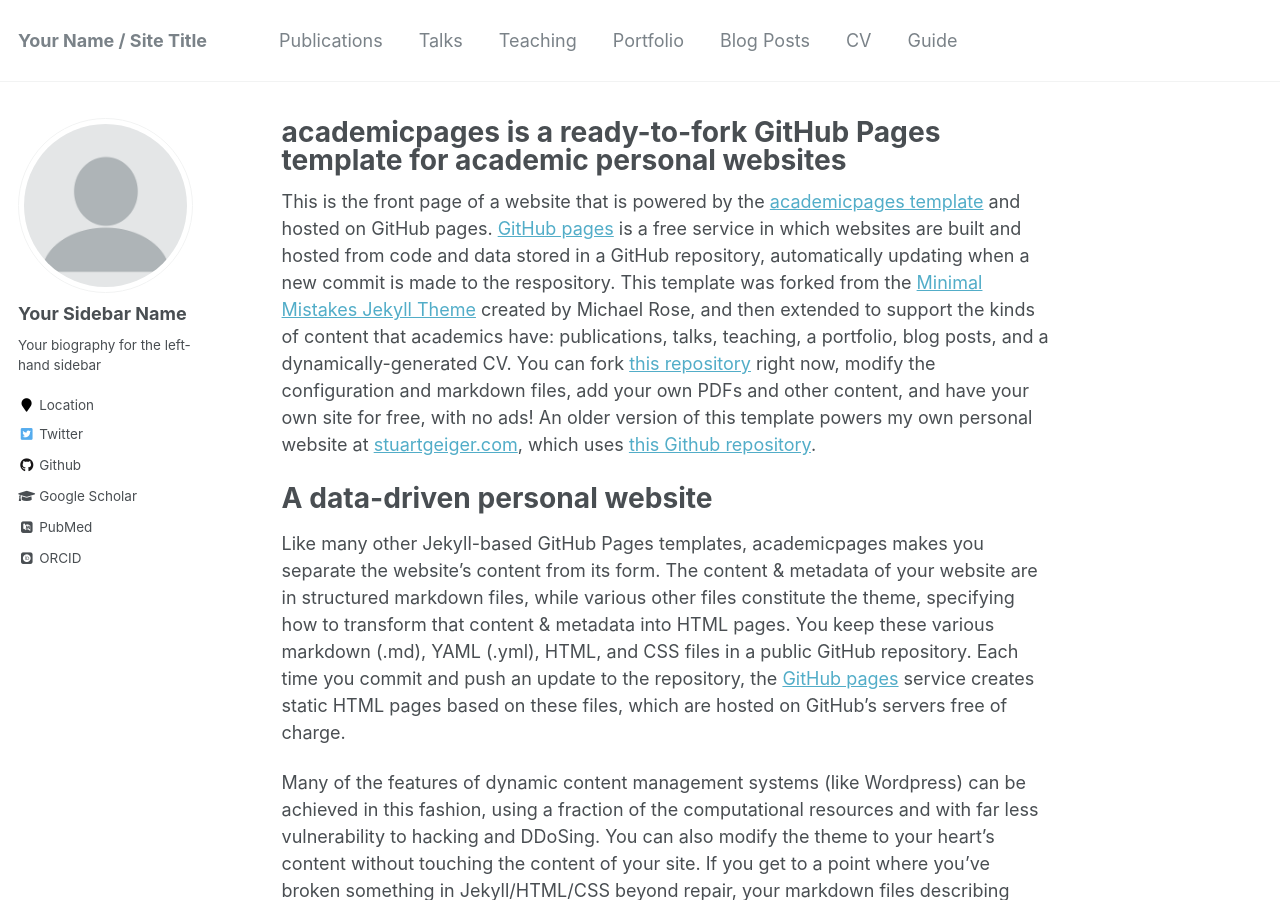
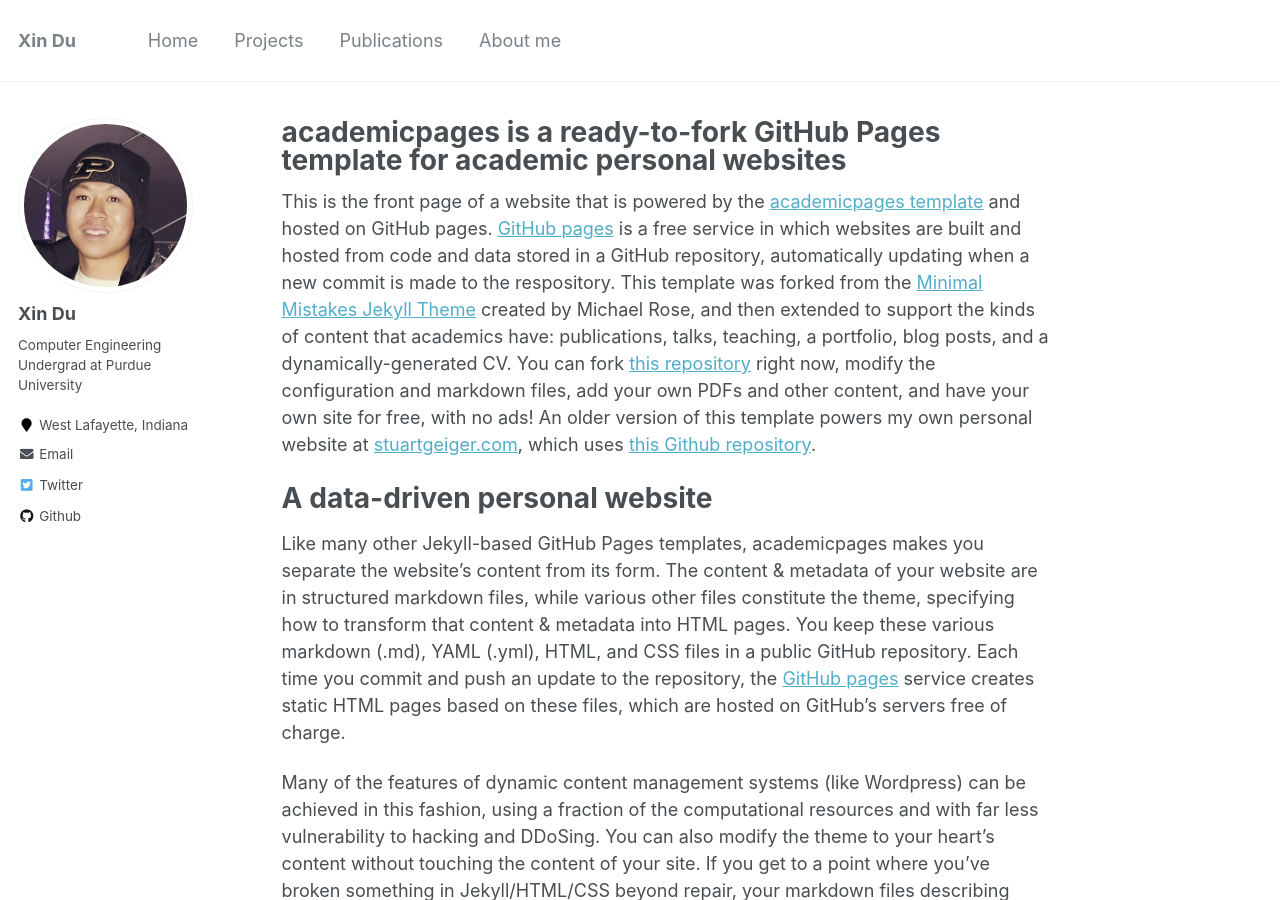
Before and after one commit to du201/du201.github.io, a Jekyll site: the page built from _pages/about.md, in a window 1280 px wide and 900 px high. Built offline with Jekyll 4.4.1, drawn with Linux system fonts in a browser that asks for light colours; some web fonts are replaced; some of the changed text lies outside the part shown.

Commit message:
change meta data

```diff
--- a/_config.yml
+++ b/_config.yml
@@ -7,14 +7,14 @@
 
 # Site Settings
 locale                   : "en-US"
-title                    : "Your Name / Site Title"
+title                    : "Xin Du" # Textual title for the browser tab.
 title_separator          : "-"
-name                     : &name "Your Name"
-description              : &description "personal description"
-url                      : https://academicpages.github.io # the base hostname & protocol for your site e.g. "https://mmistakes.github.io"
+name                     : &name "Xin Du"
+description              : &description "Xin Du's personal website"
+url                      : https://du201.github.io # the base hostname & protocol for your site e.g. "https://mmistakes.github.io"
 baseurl                  : "" # the subpath of your site, e.g. "/blog"
-repository               : "academicpages/academicpages.github.io"
-teaser                   :  # filename of teaser fallback teaser image placed in /images/, .e.g. "500x300.png"
+repository               : "du201/du201.github.io"
+teaser                   : "professional.jpg" # filename of teaser fallback teaser image placed in /images/, .e.g. "500x300.png"
 breadcrumbs              : false # true, false (default)
 words_per_minute         : 160
 future                   : true
@@ -80,14 +80,14 @@
 
 # Site Author
 author:
-  name             : "Your Sidebar Name"
-  avatar           : "profile.png"
-  bio              : "Your biography for the left-hand sidebar"
-  location         : "Location"
+  name             : "Xin Du"
+  avatar           : "casual.jpg"
+  bio              : "Computer Engineering Undergrad at Purdue University"
+  location         : "West Lafayette, Indiana"
   employer         :
-  pubmed           : "https://www.ncbi.nlm.nih.gov/pubmed/?term=john+snow"
-  googlescholar    : "http://yourfullgooglescholarurl.com"
-  email            :
+  pubmed           :
+  googlescholar    :
+  email            : "duslg0114@gmail.com"
   researchgate     :  # example: "https://www.researchgate.net/profile/yourprofile"
   uri              :
   bitbucket        :
@@ -96,20 +96,20 @@
   flickr           :
   facebook         :
   foursquare       :
-  github           : "academicpages"
+  github           : "du201"
   google_plus      :
   keybase          :
   instagram        :
   impactstory      : #"https://profiles.impactstory.org/u/xxxx-xxxx-xxxx-xxxx"
   lastfm           :
   linkedin         :
-  orcid            : "http://orcid.org/yourorcidurl"
+  orcid            :
   pinterest        :
   soundcloud       :
   stackoverflow    : # http://stackoverflow.com/users/123456/username
   steam            :
   tumblr           :
-  twitter          : "replacethistwitterhandle"
+  twitter          : "@XinDu201"
   vine             :
   weibo            :
   xing             :
--- a/_data/navigation.yml
+++ b/_data/navigation.yml
@@ -1,22 +1,13 @@
 # main links links
 main:
+  - title: "Home"
+    url: /
+
+  - title: "Projects"
+    url: /projects/
+
   - title: "Publications"
     url: /publications/
 
-  - title: "Talks"
-    url: /talks/
-
-  - title: "Teaching"
-    url: /teaching/
-
-  - title: "Portfolio"
-    url: /portfolio/
-
-  - title: "Blog Posts"
-    url: /year-archive/
-
-  - title: "CV"
-    url: /cv/
-
-  - title: "Guide"
-    url: /markdown/
+  - title: "About me"
+    url: /about/
--- a/_includes/head/custom.html
+++ b/_includes/head/custom.html
@@ -17,12 +17,12 @@
 <link rel="icon" type="image/png" href="{{ base_path }}/images/favicon-16x16.png?v=M44lzPylqQ" sizes="16x16">
 <link rel="manifest" href="{{ base_path }}/images/manifest.json?v=M44lzPylqQ">
 <link rel="mask-icon" href="{{ base_path }}/images/safari-pinned-tab.svg?v=M44lzPylqQ" color="#000000">
-<link rel="shortcut icon" href="/images/favicon.ico?v=M44lzPylqQ">
+<link rel="shortcut icon" href="/images/icon.png">
 <meta name="msapplication-TileColor" content="#000000">
 <meta name="msapplication-TileImage" content="{{ base_path }}/images/mstile-144x144.png?v=M44lzPylqQ">
 <meta name="msapplication-config" content="{{ base_path }}/images/browserconfig.xml?v=M44lzPylqQ">
 <meta name="theme-color" content="#ffffff">
-<link rel="stylesheet" href="{{ base_path }}/assets/css/academicons.css"/>
+<link rel="stylesheet" href="{{ base_path }}/assets/css/academicons.css" />
 
 <script type="text/x-mathjax-config"> MathJax.Hub.Config({ TeX: { equationNumbers: { autoNumber: "all" } } }); </script>
 <script type="text/x-mathjax-config">
```
Also changed, not shown: Gemfile.lock (added), _includes/footer/custom.html (line endings or trailing spaces), _projects/portfolio-1.md (renamed from _portfolio/portfolio-1.md), _projects/portfolio-2.html (renamed from _portfolio/portfolio-2.html), images/casual.jpg (added), images/icon.png (added), images/professional.jpg (added).
